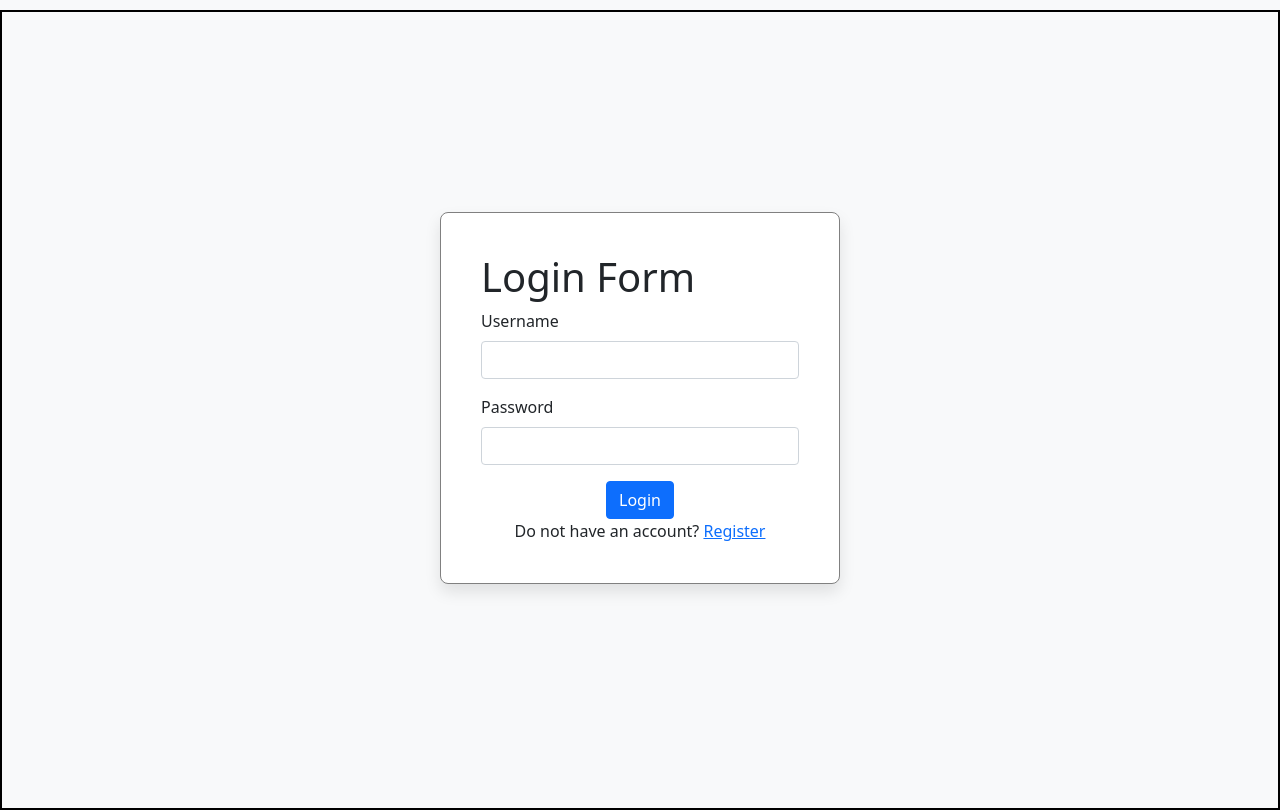
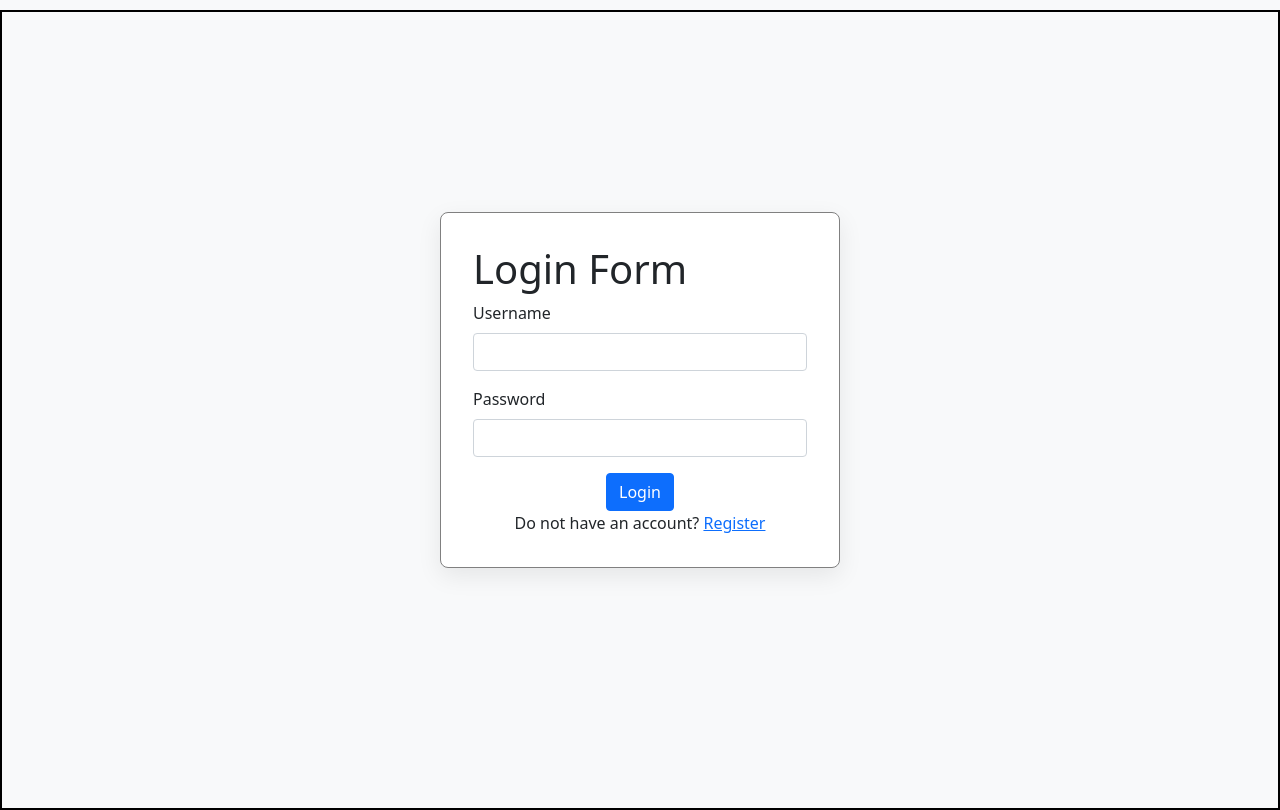
Before and after one commit to Sangeetha-Balasubramani/Hospital-Management-System, a Flask app: page /login in a window 1280 px wide. Run offline with Flask 3, Linux system fonts and the light colour scheme.

Commit message:
Modify height and padding in Login.html
Adjusted height and padding for better layout.

```diff
--- a/templates/Login.html
+++ b/templates/Login.html
@@ -17,17 +17,18 @@
             display: flex;
             justify-content: center;
             align-items: center;
-            min-height: 100vh;
+            height: 100vh;
             width: 100%;
         }
 
         #form-body {
             width: 100%;
             max-width: 400px;
-            padding: 2.5rem;
+            padding: 2rem;
             background-color: #ffffff;
             border-radius: 0.5rem;
-            box-shadow: 0 0.5rem 1rem rgba(0, 0, 0, 0.1);
+            /* Shadow adds separation from background without needing a visible border line */
+            box-shadow: 0 0.5rem 1.5rem rgba(0, 0, 0, 0.08);
         }
     </style>
 </head>
```
